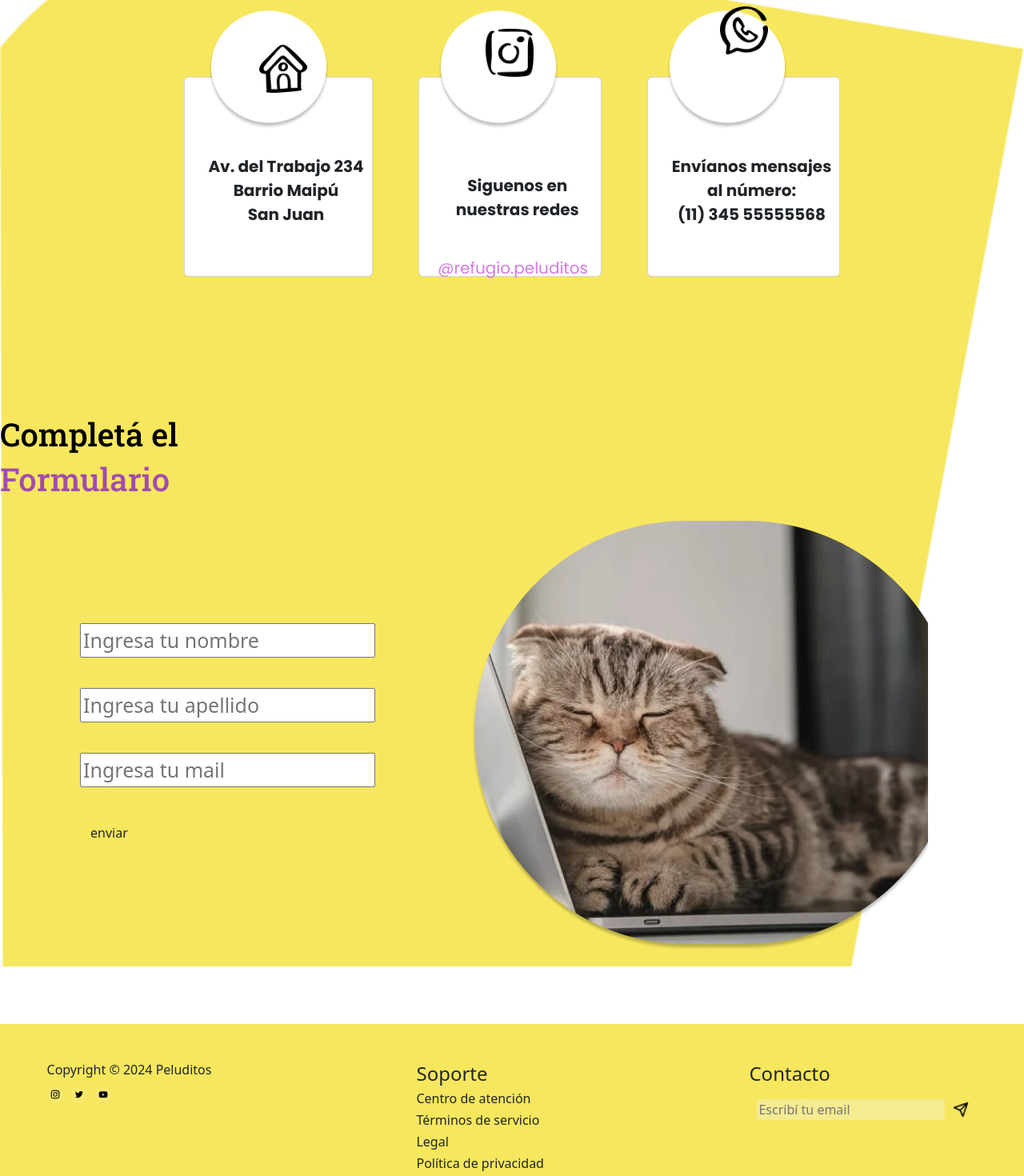
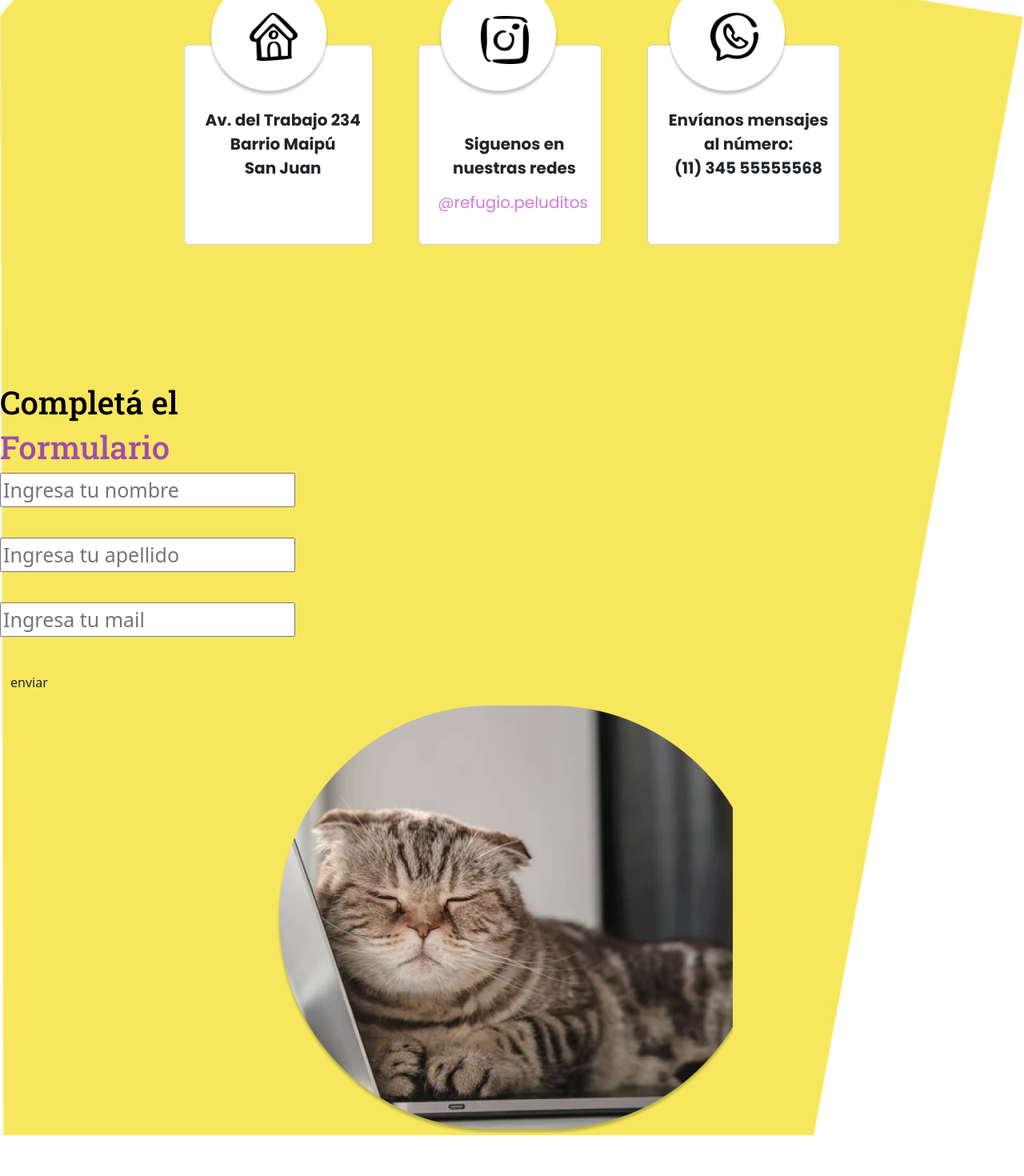
Before and after one commit to No-Country-simulation/c20-49-t-python-react, a React (Vite) app: page /Contacto in a window 1280 px wide. Shown: the part 1520-2990 px from the top of the page at 80% size. Built offline with nearby package versions, Linux system fonts and the light colour scheme.

Commit message:
arregle css de la seccion contacto

```diff
--- a/src/components/Contacto/Contacto.css
+++ b/src/components/Contacto/Contacto.css
@@ -31,7 +31,7 @@
     font-size: 36px;
 }
 .divTituloTres{
-    margin: 50px;
+    margin: 30px;
 }
 .tituloUno{
     font-family: "Roboto Slab", serif;
@@ -75,19 +75,19 @@
     font-family: "Poppins", sans-serif;
     font-size: 20px;
     font-weight: bold;
-    transform: translate(5%, -80%);
+    transform: translate(3%, -100%);
 }
 .textoInstagram{
     font-family: "Poppins", sans-serif;
     color: #CF7DDC;
     font-size: 20px;
-    transform: translate(2%, -70%);
+    transform: translate(2%, -210%);
 }
 .iconoCasa{
     position: absolute;
     top: 50%;
     left: 50%;
-    transform: translate(-50%, -300%);
+    transform: translate(-70%, -300%);
     width: 60px;
     height: 60px;
 }
@@ -95,7 +95,7 @@
     position: absolute;
     top: 50%;
     left: 50%;
-    transform: translate(-50%, -360%);
+    transform: translate(-60%, -320%);
     width: 60px;
     height: 60px;
 }
@@ -103,10 +103,25 @@
     position: absolute;
     top: 50%;
     left: 50%;
-    transform: translate(-50%, -380%);
+    transform: translate(-70%, -300%);
     width: 60px;
     height: 60px;
 }
+
+
+.formularioContainer {
+    display: flex;
+    justify-content: space-between;
+    align-items: flex-start;
+  }
+.contenidoFormulario {
+    flex: 1;
+    margin-right: 20px;
+  }
+.tituloFormulario {
+    flex: 1;
+    margin-right: 20px;
+  }
 .tituloCompleta{
     color: #000000;
     font-family: "Roboto Slab", serif;
@@ -126,12 +141,16 @@ form{
     }
 .divFormulario{
     display: flex;
-    flex-direction: row;
-    justify-content: space-evenly;
+    flex-direction: column;
+    gap: 10px;
+}
+.imagenGato {
+    flex: 1;
+    display: flex;
     align-items: center;
-}
+    justify-content: center;
+  }
 .imgGato{
     height: auto;
-    margin: 20px;
-
+    max-width: 100%;
 }
--- a/src/components/Contacto/Contacto.jsx
+++ b/src/components/Contacto/Contacto.jsx
@@ -78,9 +78,12 @@ function Contacto() {
           </div>
         </div>
 
-        <div>
+        <div className="formularioContainer">
+          <div className="contenidoFormulario">
+            <div className="tituloFormulario">
               <h4 className="tituloCompleta">Completá el</h4>
               <h4 className="tituloFormulario">Formulario</h4>
+            </div>
             <div className="divFormulario">
               <form action="#" method="post">
                 <input
@@ -104,9 +107,14 @@ function Contacto() {
                   value="enviar"
                 />
               </form>
+              <div className="imagenGato">
                 <img src={img_gato} className="imgGato" />
               </div>
             </div>
+          </div>
+        </div>
+
+
       </div>
       <br />
       <br />
```
Lines whose indentation alone changed are shown as unchanged.
